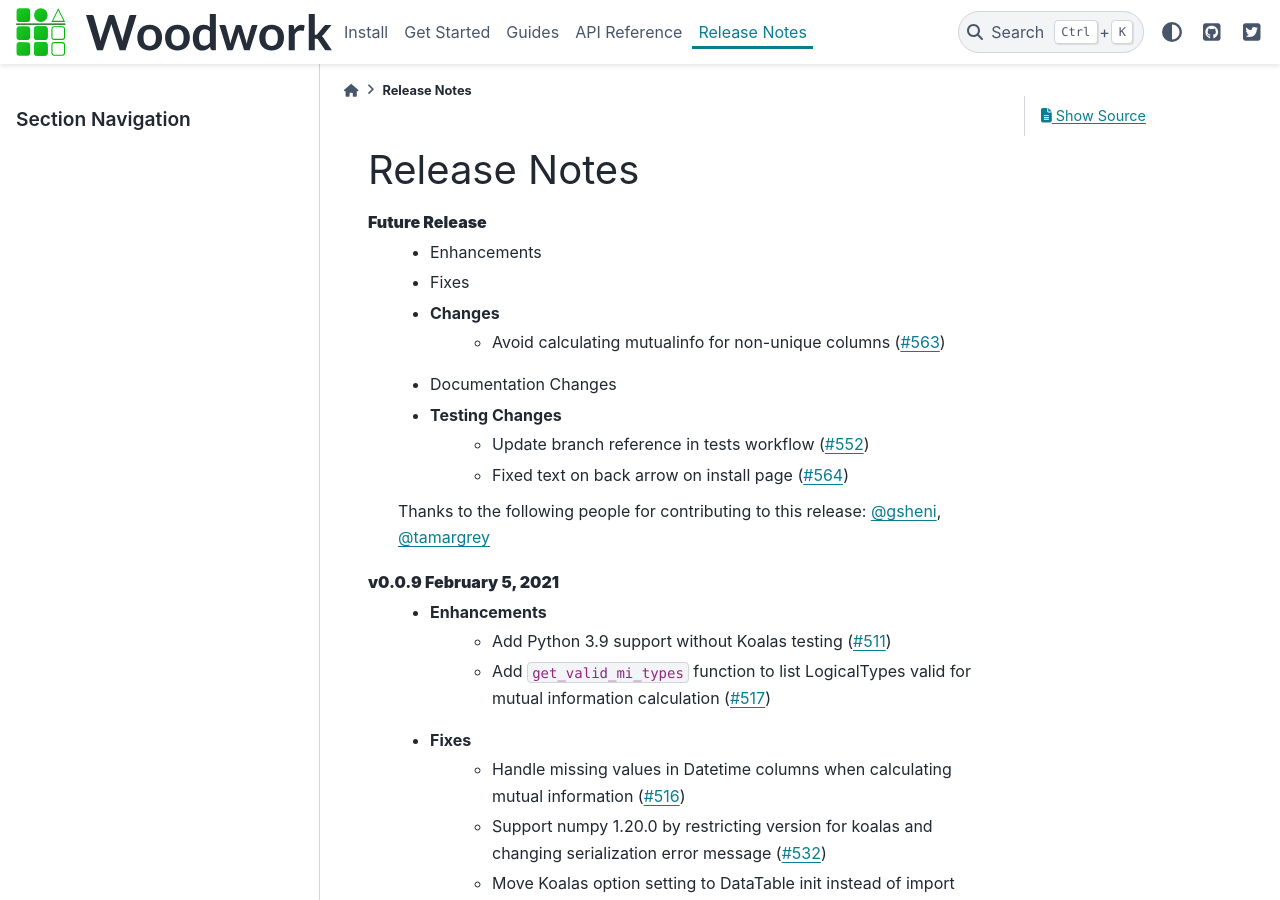
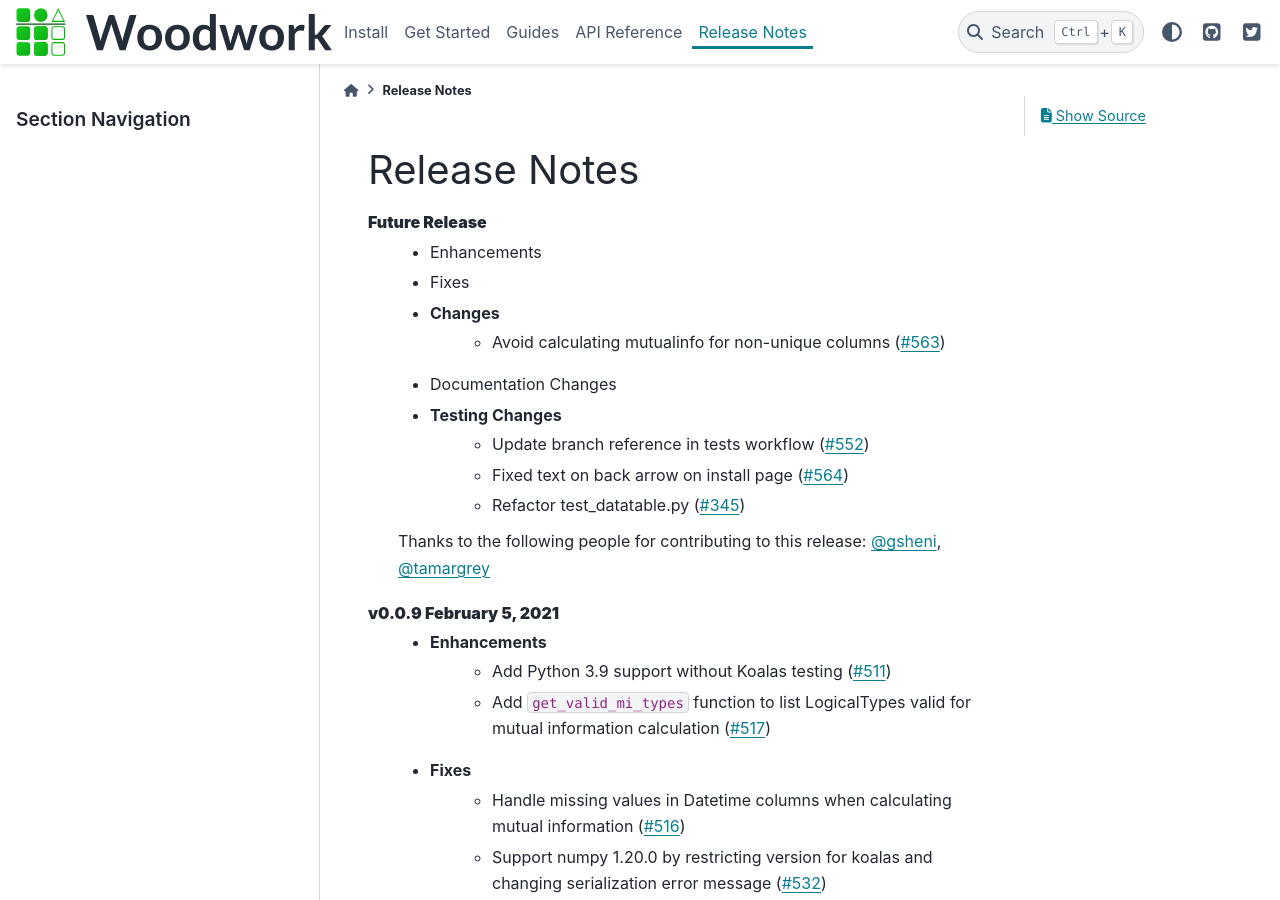
Before and after one commit to alteryx/woodwork, a Sphinx documentation site: the page built from docs/source/release_notes.rst, in a window 1280 px wide and 900 px high. Built offline with Sphinx 7.4.7 and the PyData theme 0.15.4, drawn with Linux system fonts in a browser that asks for light colours; comment, search, counter and statistics services are not loaded.

Commit message:
Updated release notes

```diff
--- a/docs/source/release_notes.rst
+++ b/docs/source/release_notes.rst
@@ -11,7 +11,7 @@ Release Notes
     * Testing Changes
         * Update branch reference in tests workflow (:pr:`552`)
         * Fixed text on back arrow on install page (:pr:`564`)
-
+        * Refactor test_datatable.py (:pr:`345`)
     Thanks to the following people for contributing to this release:
     :user:`gsheni`, :user:`tamargrey`
 
```
